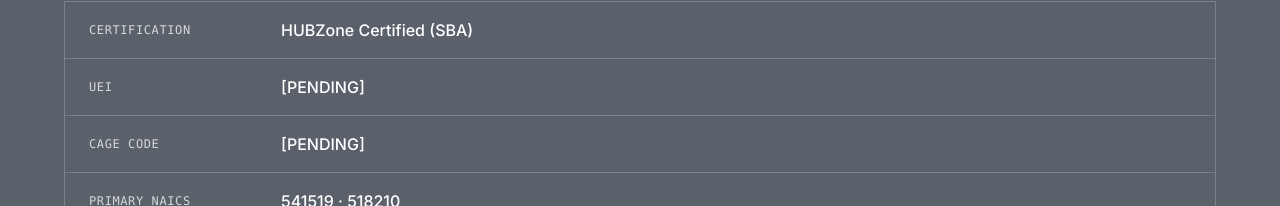
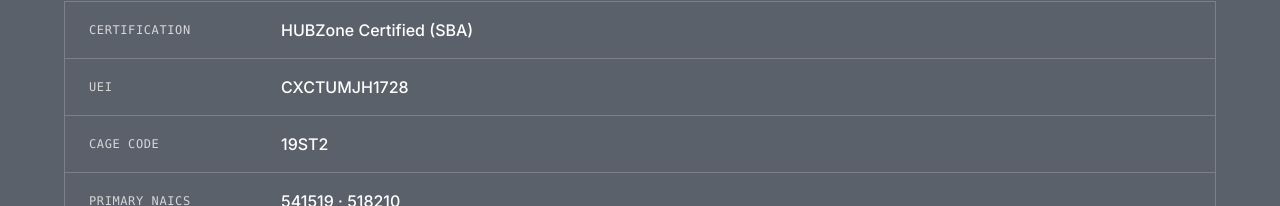
Before and after one commit to civicsystemai/civicmas-website, a Next.js app: page / in a window 1280 px wide. Shown: the part 1575-1781 px from the top of the page. Built offline with nearby package versions, Linux system fonts and the light colour scheme.

Commit message:
data: add UEI CXCTUMJH1728 and CAGE 19ST2 to compliance and infrastructure pages

```diff
--- a/app/infrastructure/page.tsx
+++ b/app/infrastructure/page.tsx
@@ -52,7 +52,8 @@
 const certifications = [
   { label: "HUBZone Certified", issuer: "U.S. Small Business Administration" },
   { label: "SAM.gov Registered", issuer: "System for Award Management — Active" },
-  { label: "UEI Assigned", issuer: "[Pending — see /capabilities for current identifiers]" },
+  { label: "UEI", issuer: "CXCTUMJH1728" },
+  { label: "CAGE Code", issuer: "19ST2" },
   { label: "NAICS Primary", issuer: "541519 · Other Computer Related Services" },
   { label: "NAICS Secondary", issuer: "518210 · Computing Infrastructure Providers" },
 ];
--- a/components/Compliance.tsx
+++ b/components/Compliance.tsx
@@ -1,7 +1,7 @@
 const identifiers = [
   { label: "Certification", value: "HUBZone Certified (SBA)" },
-  { label: "UEI", value: "[PENDING]" },
-  { label: "CAGE Code", value: "[PENDING]" },
+  { label: "UEI", value: "CXCTUMJH1728" },
+  { label: "CAGE Code", value: "19ST2" },
   { label: "Primary NAICS", value: "541519 · 518210" },
   { label: "Infrastructure", value: "Zero-Integration / Stateless Processing" },
 ];
```
